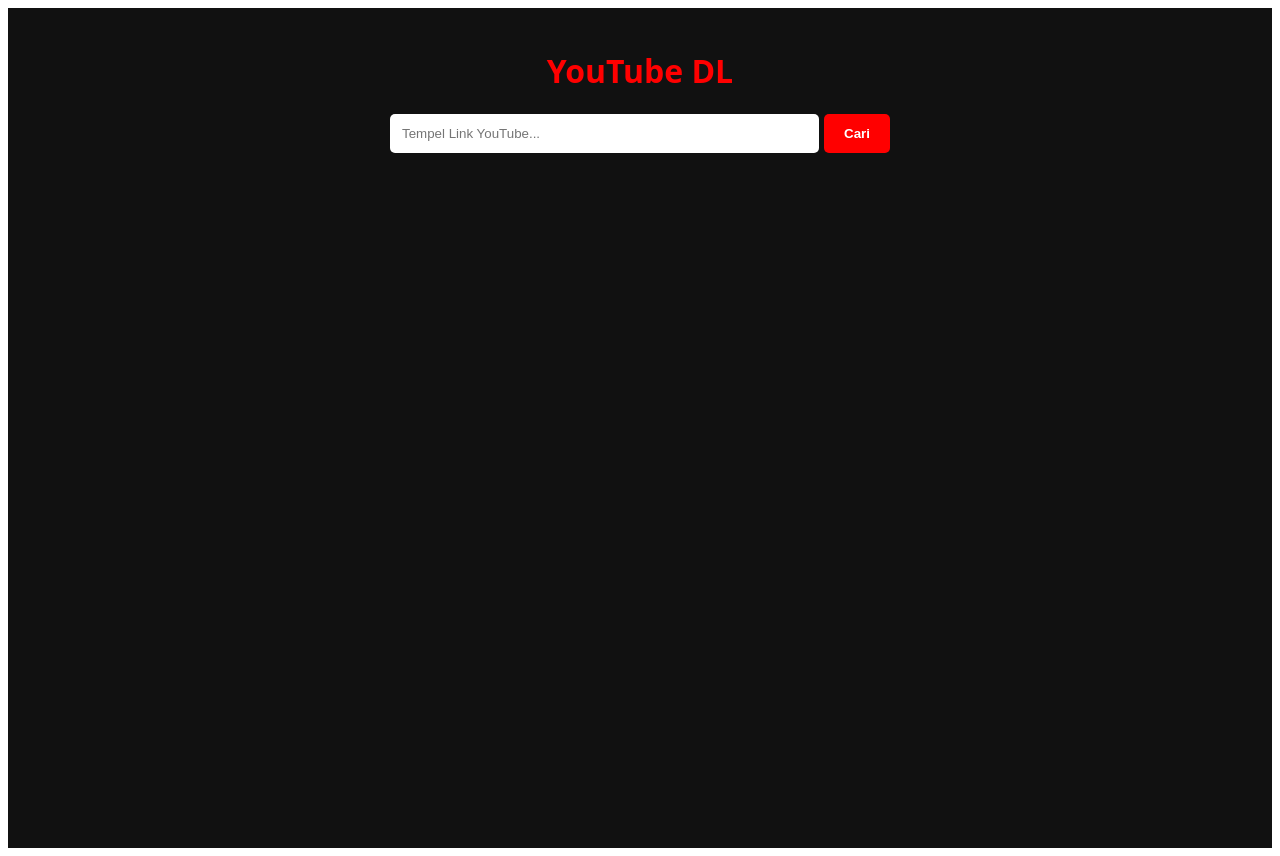
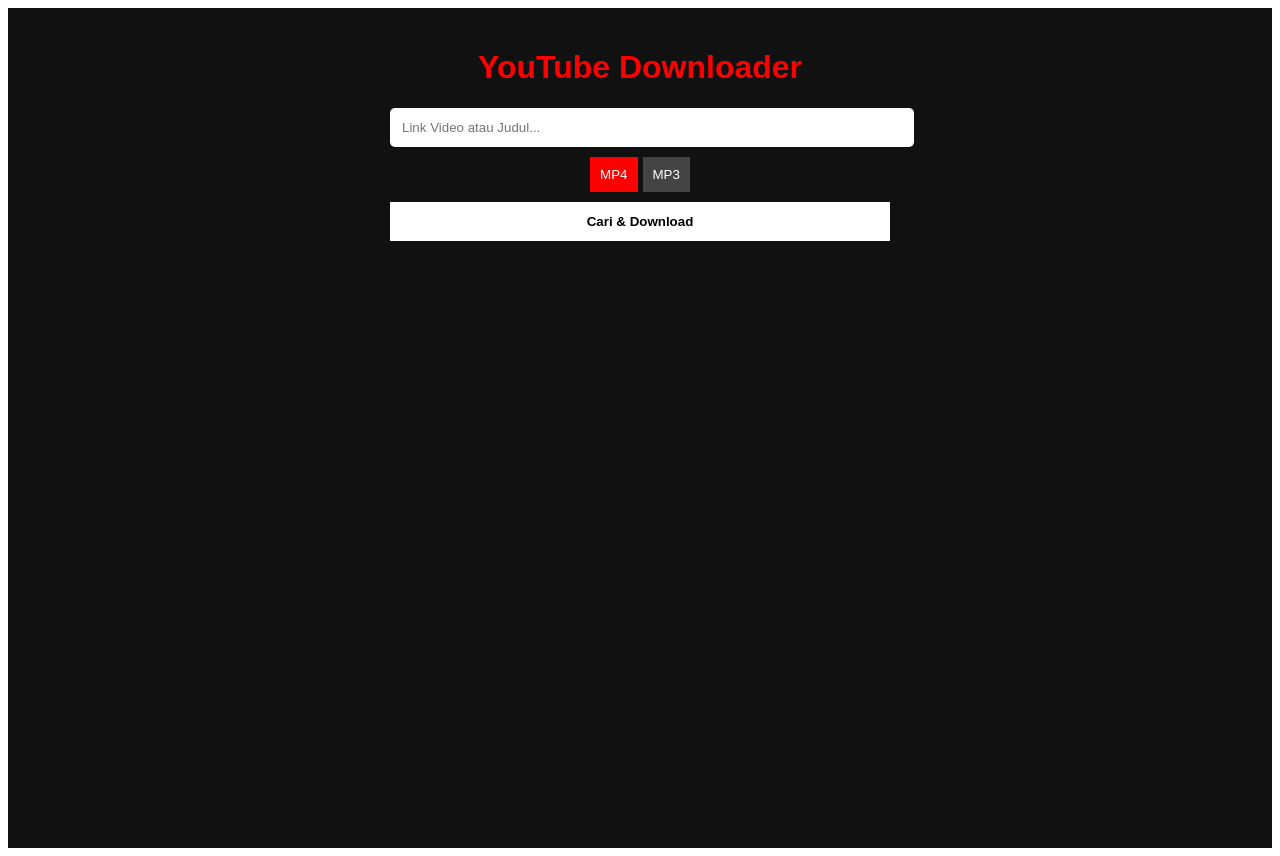
Before and after one commit to warungerik/yt, a Next.js app: page / in a window 1280 px wide. Built offline with nearby package versions, Linux system fonts and the light colour scheme.

Commit message:
first commit

```diff
--- a/package.json
+++ b/package.json
@@ -1,5 +1,5 @@
 {
-    "name": "yt-downloader-vercel",
+    "name": "yt-downloader",
     "version": "1.0.0",
     "scripts": {
         "dev": "next dev",
--- a/pages/api/download.js
+++ b/pages/api/download.js
@@ -1,46 +1,63 @@
-import axios from 'axios';
+const axios = require('axios');
+
+function convertid(url) {
+    const regex = /(?:youtube\.com\/(?:[^\/]+\/.+\/|(?:v|embed|watch|shorts)\/|.*[?&]v=)|youtu\.be\/)([a-zA-Z0-9_-]{11})(?:[&?]|$)/;
+    const match = url.match(regex);
+    return match ? match[1] : null;
+}
+
+async function resolveid(input) {
+    const direct = convertid(input);
+    if (direct) return direct;
+
+    const search = await axios.get(`https://test.flvto.online/search/?q=${encodeURIComponent(input)}`, {
+        headers: {
+            'User-Agent': 'Mozilla/5.0 (Linux; Android 10; K)',
+            origin: 'https://v5.ytmp4.is',
+            referer: 'https://v5.ytmp4.is/'
+        }
+    });
+
+    if (!search.data.items || !search.data.items.length) throw new Error('Video tidak ditemukan');
+    return search.data.items[0].id;
+}
 
 export default async function handler(req, res) {
-    if (req.method !== 'GET') return res.status(405).json({ error: 'Method not allowed' });
-
-    const { url, type, rel, hash } = req.query;
-
-    // Jika ada parameter 'hash', berarti ini request untuk mengambil link download final
-    if (hash && rel) {
-        try {
-            const { data } = await axios.post('https://www.y2mate.com/ays?vt=home',
-                new URLSearchParams({ type: 'youtube', _id: rel, v_id: url, ajax: '1', token: '', ftype: type, fquality: hash }),
-                { headers: { 'Content-Type': 'application/x-www-form-urlencoded' } }
-            );
-            return res.status(200).json(data);
-        } catch (e) {
-            return res.status(500).json({ error: 'Gagal mendapatkan link download' });
-        }
-    }
-
-    // Tahap Awal: Ambil Info Video & Daftar Kualitas
-    if (!url) return res.status(400).json({ error: 'URL diperlukan' });
+    const { url, format = 'mp4' } = req.query;
+    if (!url) return res.status(400).json({ error: 'URL/Judul diperlukan' });
 
     try {
-        const { data } = await axios.post('https://www.y2mate.com/ats?vt=home',
-            new URLSearchParams({ k_query: url, k_page: 'home', hl: 'en', q_auto: '0' }),
-            { headers: { 'Content-Type': 'application/x-www-form-urlencoded' } }
+        const youtube_id = await resolveid(url);
+        const converter = await axios.post('https://ht.flvto.online/converter',
+            { id: youtube_id, fileType: format },
+            {
+                headers: {
+                    'Content-Type': 'application/json',
+                    origin: 'https://ht.flvto.online'
+                }
+            }
         );
 
-        if (data.status !== 'ok') throw new Error('Video tidak ditemukan');
+        const data = converter.data;
+        if (format === 'mp3') {
+            return res.status(200).json({
+                title: data.title,
+                thumbnail: `https://i.ytimg.com/vi/${youtube_id}/mqdefault.jpg`,
+                type: 'mp3',
+                download: data.link
+            });
+        }
 
-        // Rapikan data untuk dikirim ke frontend
-        const result = {
-            id: data.v_id,
+        const sorted = data.formats.sort((a, b) => b.height - a.height);
+        const selected = sorted.find(v => v.qualityLabel === '720p') || sorted[0];
+
+        res.status(200).json({
             title: data.title,
-            thumbnail: `https://i.ytimg.com/vi/${data.v_id}/mqdefault.jpg`,
-            links: {
-                mp4: Object.values(data.links.mp4 || {}),
-                mp3: Object.values(data.links.mp3 || {})
-            }
-        };
-
-        res.status(200).json(result);
+            thumbnail: `https://i.ytimg.com/vi/${youtube_id}/mqdefault.jpg`,
+            type: 'mp4',
+            quality: selected.qualityLabel,
+            download: selected.url
+        });
     } catch (err) {
         res.status(500).json({ error: err.message });
     }
--- a/pages/index.js
+++ b/pages/index.js
@@ -1,83 +1,54 @@
 import { useState } from 'react';
 
 export default function Home() {
-  const [url, setUrl] = useState('');
+  const [input, setInput] = useState('');
+  const [format, setFormat] = useState('mp4');
   const [loading, setLoading] = useState(false);
-  const [info, setInfo] = useState(null);
-  const [dlLoading, setDlLoading] = useState(null);
+  const [result, setResult] = useState(null);
 
-  const getInfo = async () => {
-    if (!url) return;
+  const handleDownload = async () => {
     setLoading(true);
-    setInfo(null);
+    setResult(null);
     try {
-      const res = await fetch(`/api/download?url=${encodeURIComponent(url)}`);
+      const res = await fetch(`/api/download?url=${encodeURIComponent(input)}&format=${format}`);
       const data = await res.json();
       if (data.error) alert(data.error);
-      else setInfo(data);
-    } catch (e) { alert("Gagal mengambil data"); }
+      else setResult(data);
+    } catch (e) {
+      alert("Gagal koneksi ke API");
+    }
     setLoading(false);
   };
 
-  const generateLink = async (v_id, type, hash, quality) => {
-    setDlLoading(hash);
-    try {
-      const res = await fetch(`/api/download?url=${v_id}&rel=${v_id}&type=${type}&hash=${hash}`);
-      const data = await res.json();
-      if (data.status === 'ok') {
-        window.open(data.result, '_blank');
-      } else {
-        alert("Gagal membuat link download");
-      }
-    } catch (e) { alert("Error"); }
-    setDlLoading(null);
-  };
+  return (
+    <div style={{ backgroundColor: '#111', color: '#fff', minHeight: '100vh', padding: '20px', fontFamily: 'sans-serif' }}>
+      <div style={{ maxWidth: '500px', margin: '0 auto', textAlign: 'center' }}>
+        <h1 style={{ color: '#ff0000' }}>YouTube Downloader</h1>
 
-  return (
-    <div style={{ backgroundColor: '#111', color: '#fff', minHeight: '100vh', padding: '20px', fontFamily: 'system-ui' }}>
-      <div style={{ maxWidth: '500px', margin: '0 auto', textAlign: 'center' }}>
-        <h1 style={{ color: '#FF0000' }}>YouTube DL</h1>
-        <div style={{ display: 'flex', gap: '5px', marginBottom: '20px' }}>
-          <input
-            style={{ flex: 1, padding: '12px', borderRadius: '5px', border: 'none' }}
-            placeholder="Tempel Link YouTube..."
-            value={url} onChange={(e) => setUrl(e.target.value)}
-          />
-          <button onClick={getInfo} disabled={loading} style={{ padding: '10px 20px', background: '#FF0000', border: 'none', color: '#fff', borderRadius: '5px', fontWeight: 'bold' }}>
-            {loading ? '...' : 'Cari'}
-          </button>
+        <input
+          placeholder="Link Video atau Judul..."
+          value={input} onChange={(e) => setInput(e.target.value)}
+          style={{ width: '100%', padding: '12px', borderRadius: '5px', border: 'none', marginBottom: '10px' }}
+        />
+
+        <div style={{ marginBottom: '10px' }}>
+          <button onClick={() => setFormat('mp4')} style={{ padding: '10px', marginRight: '5px', background: format === 'mp4' ? '#f00' : '#444', color: '#fff', border: 'none' }}>MP4</button>
+          <button onClick={() => setFormat('mp3')} style={{ padding: '10px', background: format === 'mp3' ? '#f00' : '#444', color: '#fff', border: 'none' }}>MP3</button>
         </div>
 
-        {info && (
-          <div style={{ background: '#222', padding: '15px', borderRadius: '10px' }}>
-            <img src={info.thumbnail} style={{ width: '100%', borderRadius: '5px' }} />
-            <h3 style={{ fontSize: '16px', margin: '15px 0' }}>{info.title}</h3>
+        <button onClick={handleDownload} disabled={loading} style={{ width: '100%', padding: '12px', background: '#fff', color: '#000', fontWeight: 'bold', border: 'none', cursor: 'pointer' }}>
+          {loading ? 'Sabar...' : 'Cari & Download'}
+        </button>
 
-            <div style={{ textAlign: 'left' }}>
-              <p style={{ fontWeight: 'bold', borderBottom: '1px solid #444' }}>Video (MP4)</p>
-              {info.links.mp4.slice(0, 4).map((l) => (
-                <button
-                  key={l.k}
-                  onClick={() => generateLink(info.id, 'mp4', l.k, l.q)}
-                  style={{ width: '100%', padding: '10px', margin: '5px 0', background: '#333', color: '#fff', border: '1px solid #444', borderRadius: '5px', display: 'flex', justifyContent: 'space-between' }}
-                >
-                  <span>{l.q}</span>
-                  <span>{dlLoading === l.k ? 'Tunggu...' : 'Download'}</span>
-                </button>
-              ))}
-
-              <p style={{ fontWeight: 'bold', borderBottom: '1px solid #444', marginTop: '20px' }}>Audio (MP3)</p>
-              {info.links.mp3.map((l) => (
-                <button
-                  key={l.k}
-                  onClick={() => generateLink(info.id, 'mp3', l.k, l.q)}
-                  style={{ width: '100%', padding: '10px', margin: '5px 0', background: '#1e3a2f', color: '#fff', border: 'none', borderRadius: '5px', display: 'flex', justifyContent: 'space-between' }}
-                >
-                  <span>MP3 - {l.q}</span>
-                  <span>{dlLoading === l.k ? 'Tunggu...' : 'Download'}</span>
-                </button>
-              ))}
-            </div>
+        {result && (
+          <div style={{ marginTop: '20px', background: '#222', padding: '15px', borderRadius: '10px' }}>
+            <img src={result.thumbnail} style={{ width: '100%', borderRadius: '5px' }} />
+            <p style={{ margin: '10px 0' }}>{result.title}</p>
+            <a href={result.download} target="_blank" rel="noreferrer">
+              <button style={{ width: '100%', padding: '10px', background: '#28a745', color: '#fff', border: 'none', borderRadius: '5px', fontWeight: 'bold' }}>
+                Klik Simpan {result.type.toUpperCase()} {result.quality || ''}
+              </button>
+            </a>
           </div>
         )}
       </div>
```
